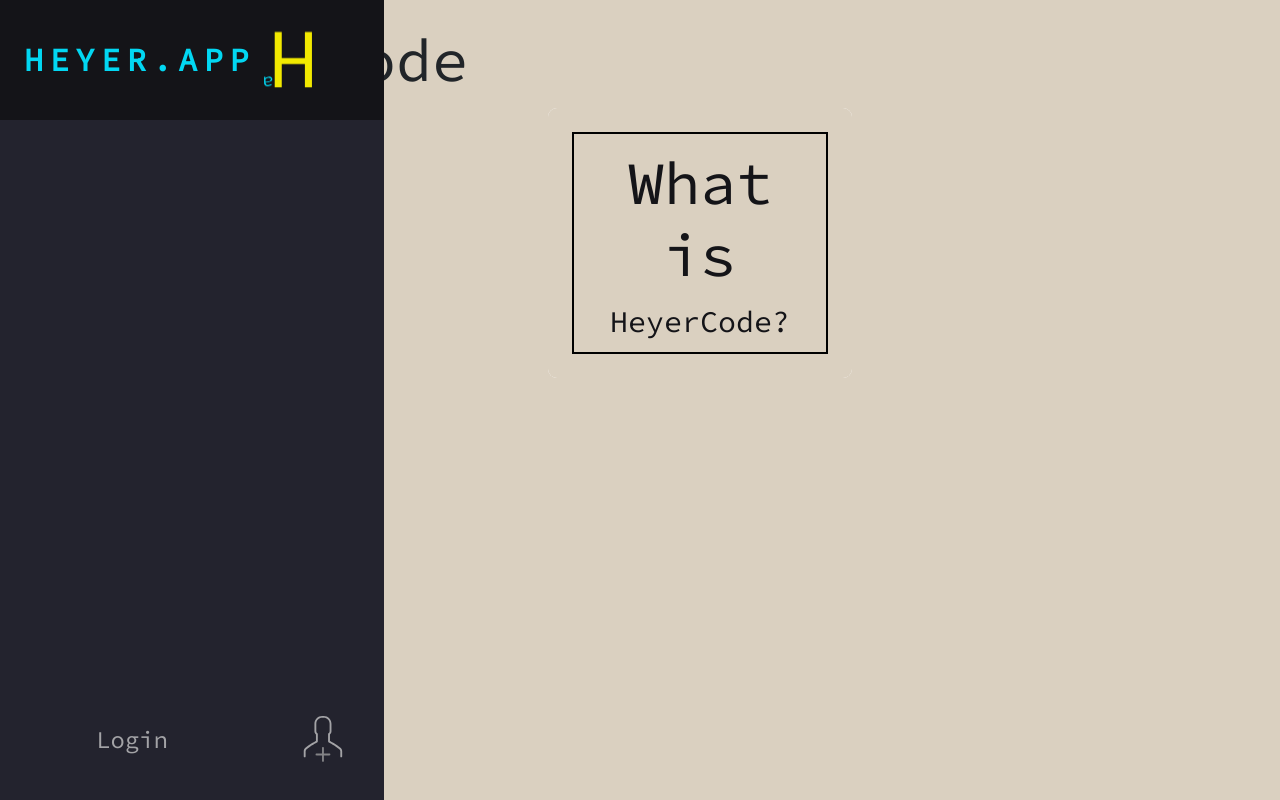
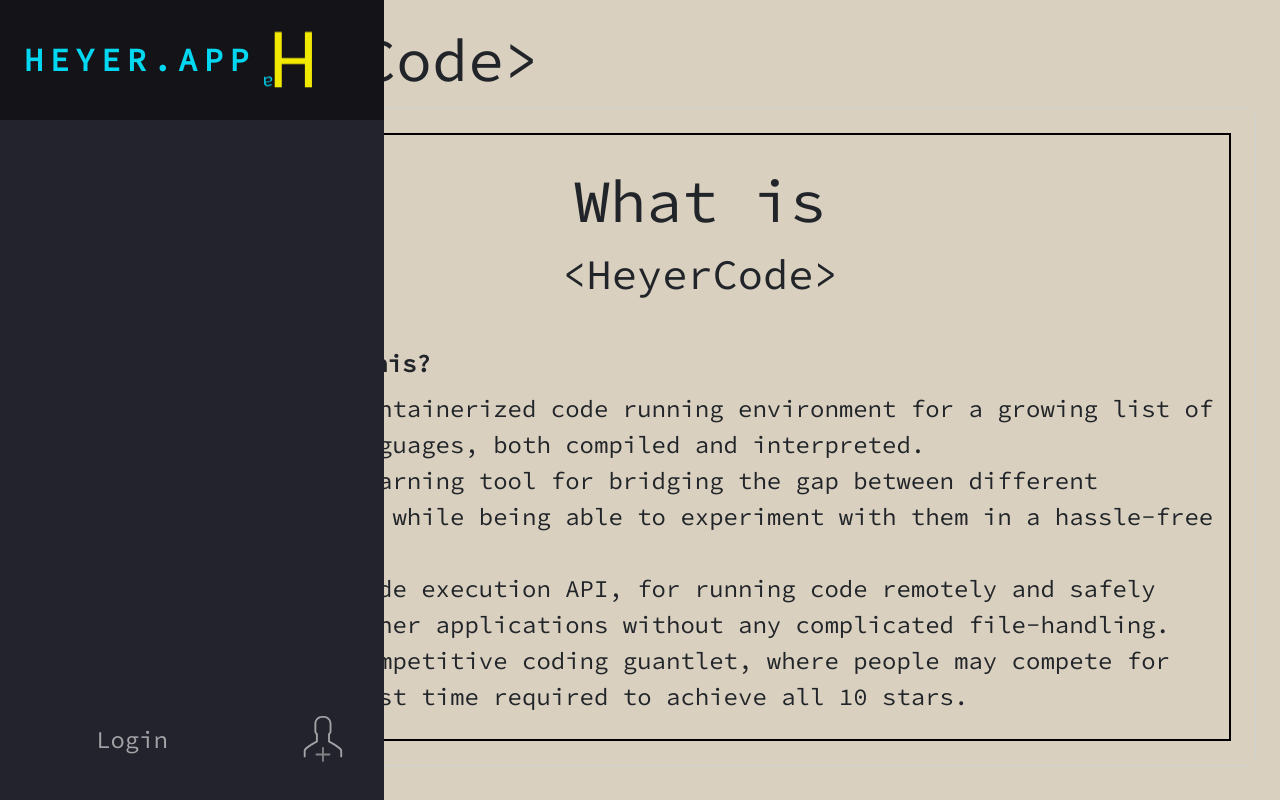
Before and after one commit to nickheyer/HeyerApp, a Django app: page /heyercode/ in a window 1280 px wide. Run offline with Django 4.2, Linux system fonts and the light colour scheme.

Commit message:
Added description to /heyercode

```diff
--- a/HeyerAppDjango/Portfolio/static/Portfolio/css/style.css
+++ b/HeyerAppDjango/Portfolio/static/Portfolio/css/style.css
@@ -170,6 +170,10 @@ th {
   box-shadow: 0 20px 20px rgba(0, 0, 0, 0.2);
 }
 
+.basic-border {
+  border: 2px solid black;
+}
+
 .biz-card {
   max-width:24rem;
   margin: 0.25rem;
@@ -179,6 +183,22 @@ th {
 
 }
 
+.article-card {
+  width: fit-content !important;
+  margin: auto;
+}
+
+.article-div {
+  margin: 15px;
+}
+
+.article-card-header {
+  margin-top: 30px;
+}
+
+.article-div-header {
+  font-weight:bolder !important;
+}
 .biz-card-hf {
   background-color: var(--bg-primary) !important;
   color: var(--text-secondary) !important;
--- a/HeyerAppDjango/heyercode/forms.py
+++ b/HeyerAppDjango/heyercode/forms.py
@@ -2,8 +2,3 @@ from django import forms
 from django.contrib.auth.models import User
 from django.contrib.auth.forms import UserCreationForm
 from django.forms.widgets import CheckboxSelectMultiple
-
-class UserCreateForm(UserCreationForm):
-    class Meta:
-        model = User
-        fields = ("username", "email", "password1", "password2")
--- a/HeyerAppDjango/heyercode/templates/heyercode/index.html
+++ b/HeyerAppDjango/heyercode/templates/heyercode/index.html
@@ -16,17 +16,32 @@
 {% endblock %} {% block content %}
 
 <main>
-  <h1 class="floating-header">HeyerCode</h1>
+  <h1 class="floating-header">&lt;HeyerCode&gt;</h1>
 
   <div class="divParent">
-    <div class="divContainer-grid vertical-center">
+    <div class="divContainer-grid">
 
       <!-- Info -->
-      <div class="biz-card-noanim card text-center biz-card-top scrolltainer">
+      <div class="article-card card">
         <div class="biz-card-body card-body">
-          <div class="bordered-no-shadow">
-          <h1 class="card-title">What is</h1>
-          <h5 class="card-text">HeyerCode?</h5>
+
+          <div class="basic-border">
+
+            <div class="text-center article-card-header">
+            <h1 class="card-title">What is</h1>
+            <h3 class="card-text">&lt;HeyerCode&gt;</h3>
+            </div><br>
+            <article class="article-div article-card">
+              <h6 class="article-div-header">What is all this?</h6>
+              <ol>
+                <li>It is a containerized code running environment for a growing list of coding languages, both compiled and interpreted.</li>
+                <li>It is a learning tool for bridging the gap between different languages, while being able to experiment with them in a hassle-free space.</li>
+                <li>It is a code execution API, for running code remotely and safely through other applications without any complicated file-handling.</li>
+                <li>It is a competitive coding guantlet, where people may compete for the shortest time required to achieve all 10 stars.</li>
+              </ol>
+            </article>
+
+
 
           </div>
         </div>
```
